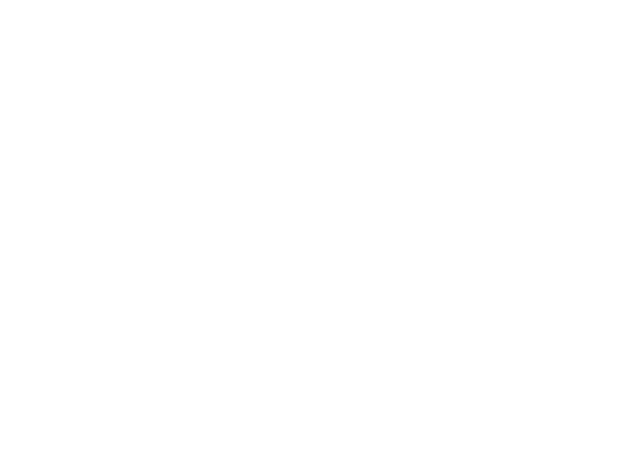
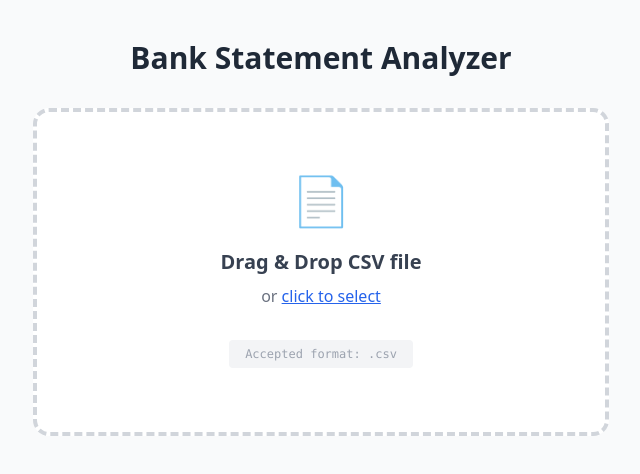
Before and after one commit to AndrKirienko/bank-statement-analyzer, a Next.js app: page / in a window 1280 px wide. Shown: the top 474 px of the page, without its empty margins (319-959 px from the left). Built offline with nearby package versions, Linux system fonts and the light colour scheme.

Commit message:
feat: Implement CSV upload logic and Zod validation

```diff
--- a/src/app/page.tsx
+++ b/src/app/page.tsx
@@ -1,3 +1,55 @@
-export default function Home() {
-  return <div></div>;
+"use client";
+
+import React, { useCallback } from "react";
+import { useDropzone } from "react-dropzone";
+import { parseStatementFile } from "@/lib/statement";
+
+export default function HomePage() {
+  const onDrop = useCallback(async (acceptedFiles: File[]) => {
+    const file = acceptedFiles[0];
+    if (file) {
+      const result = await parseStatementFile(file);
+      console.log("Success:", result.transactions);
+    }
+  }, []);
+
+  const { getRootProps, getInputProps, isDragActive } = useDropzone({
+    onDrop,
+    accept: { "text/csv": [".csv"] },
+    multiple: false,
+  });
+
+  return (
+    <main className="flex min-h-screen flex-col items-center bg-gray-50 p-10">
+      <h1 className="mb-8 text-3xl font-bold text-gray-800">Bank Statement Analyzer</h1>
+
+      <div
+        {...getRootProps()}
+        className={`w-full max-w-xl cursor-pointer rounded-2xl border-4 border-dashed p-16 text-center transition-all ${
+          isDragActive
+            ? "scale-105 border-blue-500 bg-blue-50 shadow-lg"
+            : "border-gray-300 bg-white hover:border-gray-400"
+        }`}
+      >
+        <input {...getInputProps()} />
+
+        <div className="flex flex-col items-center gap-4">
+          <div className="mb-2 text-5xl text-blue-500">{isDragActive ? "📥" : "📄"}</div>
+
+          <div className="space-y-2">
+            <p className="text-xl font-semibold text-gray-700">
+              {isDragActive ? "Drop the file here..." : "Drag & Drop CSV file"}
+            </p>
+            <p className="text-gray-500">
+              or <span className="text-blue-600 underline">click to select</span>
+            </p>
+          </div>
+
+          <div className="mt-4 rounded bg-gray-100 px-4 py-1.5 font-mono text-xs text-gray-400">
+            Accepted format: .csv
+          </div>
+        </div>
+      </div>
+    </main>
+  );
 }
--- /dev/null
+++ b/src/lib/schema.ts
@@ -0,0 +1,20 @@
+import { z } from "zod";
+
+export const transactionSchema = z.object({
+  date: z.string().min(1, "Date is required"),
+  counterparty: z.string().min(1, "Counterparty is required"),
+  description: z.string().min(1, "Description is required"),
+  amount: z.preprocess((val) => Number(val), z.number()),
+});
+
+export type Transaction = z.infer<typeof transactionSchema>;
+
+export interface ValidationError {
+  row: number;
+  message: string;
+}
+
+export interface ParseStatementResult {
+  transactions: Transaction[];
+  errors: ValidationError[];
+}
--- /dev/null
+++ b/src/lib/statement.ts
@@ -0,0 +1,29 @@
+import Papa from "papaparse";
+import { transactionSchema, type Transaction, type ParseStatementResult } from "./schema";
+
+export const parseStatementFile = (file: File): Promise<ParseStatementResult> => {
+  return new Promise((resolve) => {
+    Papa.parse(file, {
+      header: true,
+      skipEmptyLines: true,
+      complete: (results) => {
+        const transactions: Transaction[] = [];
+        const errors: { row: number; message: string }[] = [];
+
+        results.data.forEach((row: any, index: number) => {
+          const result = transactionSchema.safeParse(row);
+          if (result.success) {
+            transactions.push(result.data);
+          } else {
+            errors.push({
+              row: index + 2,
+              message: "Invalid data format or missing fields",
+            });
+          }
+        });
+
+        resolve({ transactions, errors });
+      },
+    });
+  });
+};
```
